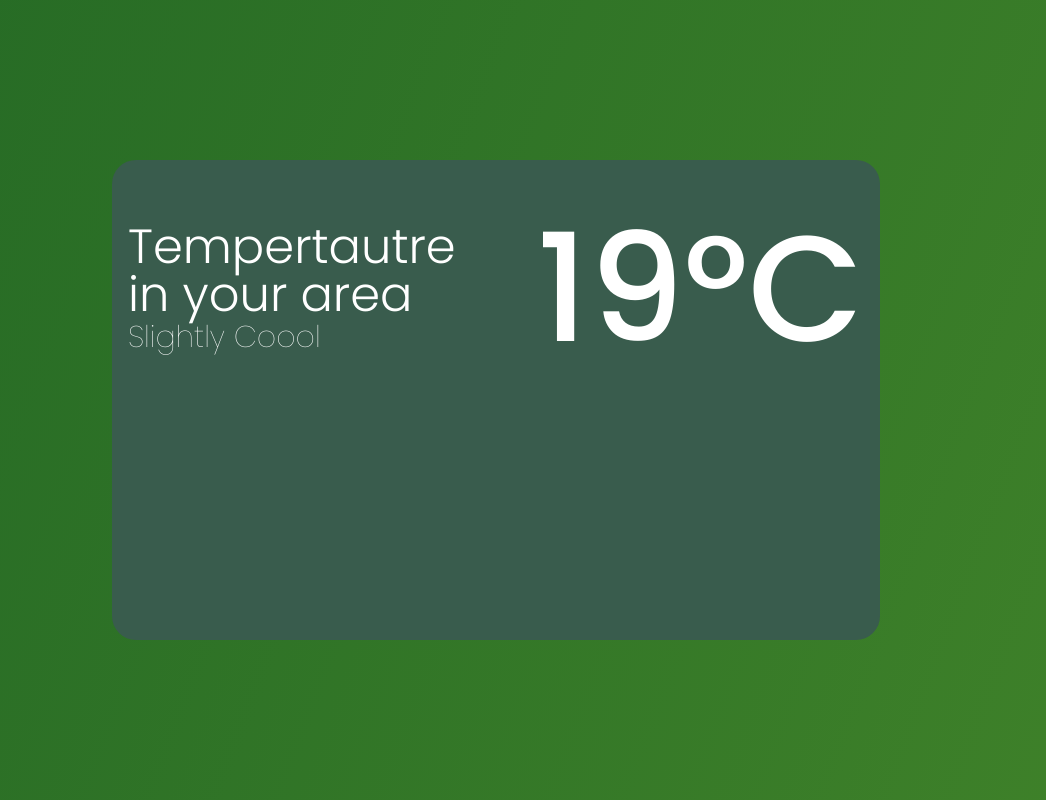
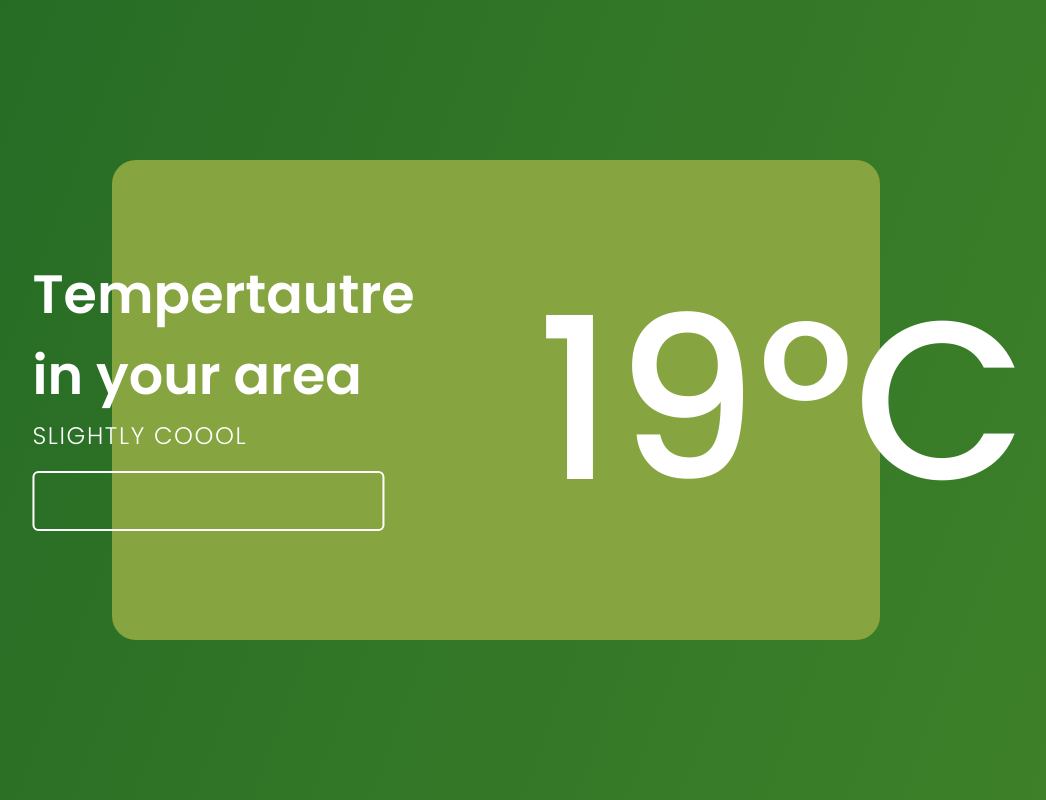
Before and after one commit to bhavyanarnoli/AgriConnect, a React (Vite) app in the folder Client/: page / in a window 1280 px wide. Shown: the top 800 px of the page, without its empty margins (144-1190 px from the left). Built offline with nearby package versions, Linux system fonts and the light colour scheme; no server answers.

Commit message:
HomeScreen

```diff
--- a/Client/src/components/HomeScreen.jsx
+++ b/Client/src/components/HomeScreen.jsx
@@ -15,25 +15,38 @@ import { styles } from '../styles'
 // import { fadeIn, textVariant } from '../utils/motion'
 
 const HomeScreen = () => {
-  return (
+  const handleSubmit = (event) =>{
+    event.preventDefault();
+    const {weather} = event.target;
+    console.log(weather.value);
+  }
+   return (
 
     <section className={`relative w-full h-screen mx-auto`}>
 
       <div className="flex items-center justify-center h-screen">
 
-        <div className="bg-[#395C4D] p-4 rounded-3xl w-3/5 h-3/5 xs:h-1/4 sm:h-1/3 md:h-96 lg:h-1/2 xl:h-3/5 ">
+        <div className="bg-[#86a541] p-4 rounded-3xl w-3/5 h-3/5 xs:h-1/4 sm:h-1/3 md:h-96 lg:h-1/2 xl:h-3/5 ">
 
-          <div className='flex flex-wrap gap-20 items-center justify-between'>
+          <div className='flex h-full items-center justify-between'>
 
-            <div>
+            <div className='text-[54px] -translate-x-1/4'>
 
-              <div className='text-5xl font-light'>Tempertautre</div>
-              <div className='text-5xl font-light'>in your area</div>
-              <div className='text-3xl font-thin'>Slightly Coool</div>
+              <div className='font-semibold'>Tempertautre</div>
+              <div className='font-semibold'>in your area</div>
+              <div className='text-2xl font-light uppercase leading-[39px] tracking-[0.1rem]'>Slightly Coool</div>
+              <form onSubmit={handleSubmit} className='flex items-center py-4' >
+                <input name='weather' className='bg-transparent border-solid border-white border-2  rounded-md p-4 text-base text-white focus:outline-none' type="text" placeholder='' />
+                {/* <button type='submit' className='px-2' >
+
+                <img className='invert' src="https://img.icons8.com/ios/50/null/arrow--v1.png" />
 
 
+                </button> */}
+              </form>
+
             </div>
-            <div className='text-10xl font-medium'>19°C</div>
+            <div className='text-10xl scale-150 font-medium translate-x-1/4'>19°C</div>
 
           </div>
 
--- a/Client/src/components/LandingPage.jsx
+++ b/Client/src/components/LandingPage.jsx
@@ -1,5 +1,6 @@
 import React from 'react';
 import { HomeScreen, About, FarmingForecast, Tutorials } from './index';
+import Carousel from './carousel';
 
 const LandingPage = ({ language }) => {
   // console.log(`Current language: ${language}. I am in landingPage.jsx`);
@@ -10,6 +11,7 @@ const LandingPage = ({ language }) => {
       <div className="bg-heo-pattern bg-cover bg-no-repeat bg-center"></div>
       <HomeScreen language={language} />
       <About language={language} />
+      <Carousel language = {language}/>
       <FarmingForecast language={language} />
       <Tutorials/>
     </div>
--- /dev/null
+++ b/Client/src/components/carousel.jsx
@@ -0,0 +1,9 @@
+import React from 'react'
+
+export default function Carousel() {
+    return (
+        <div>
+            Carousel
+        </div>
+    )
+}
```
